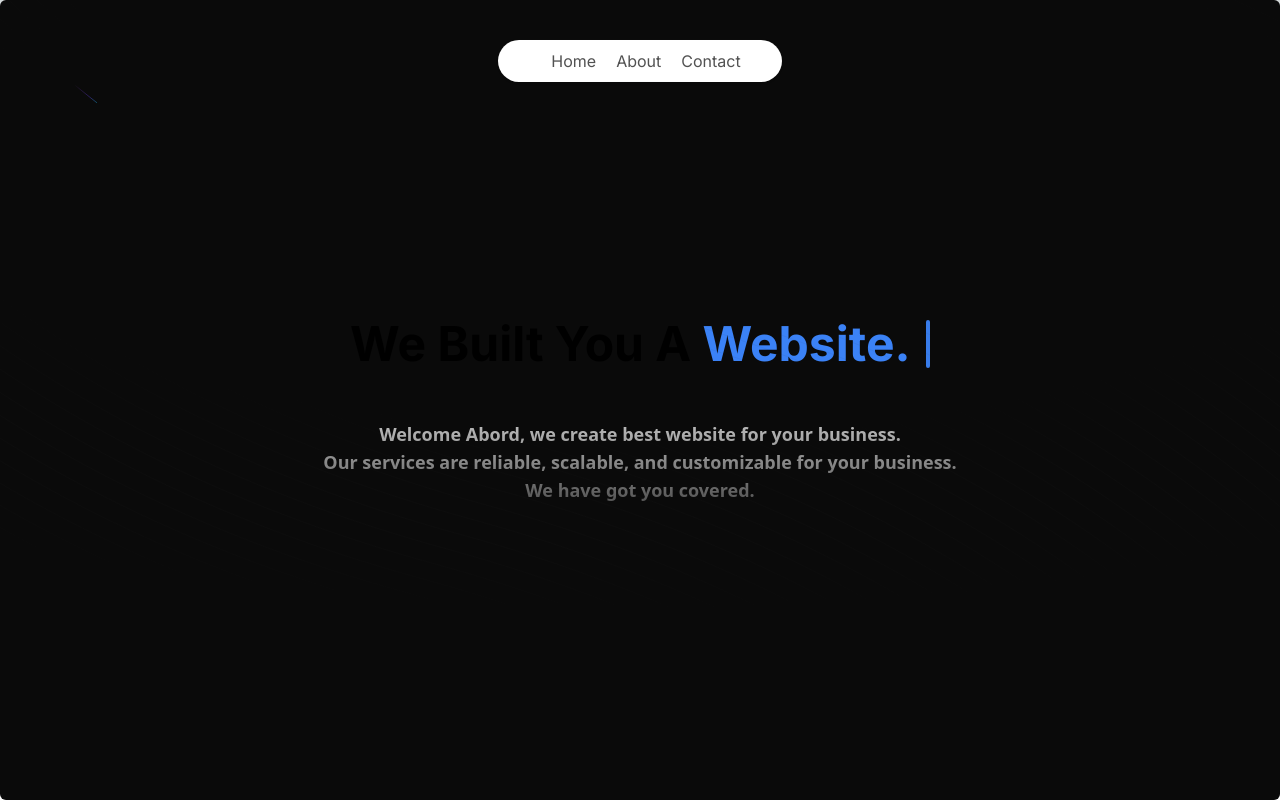
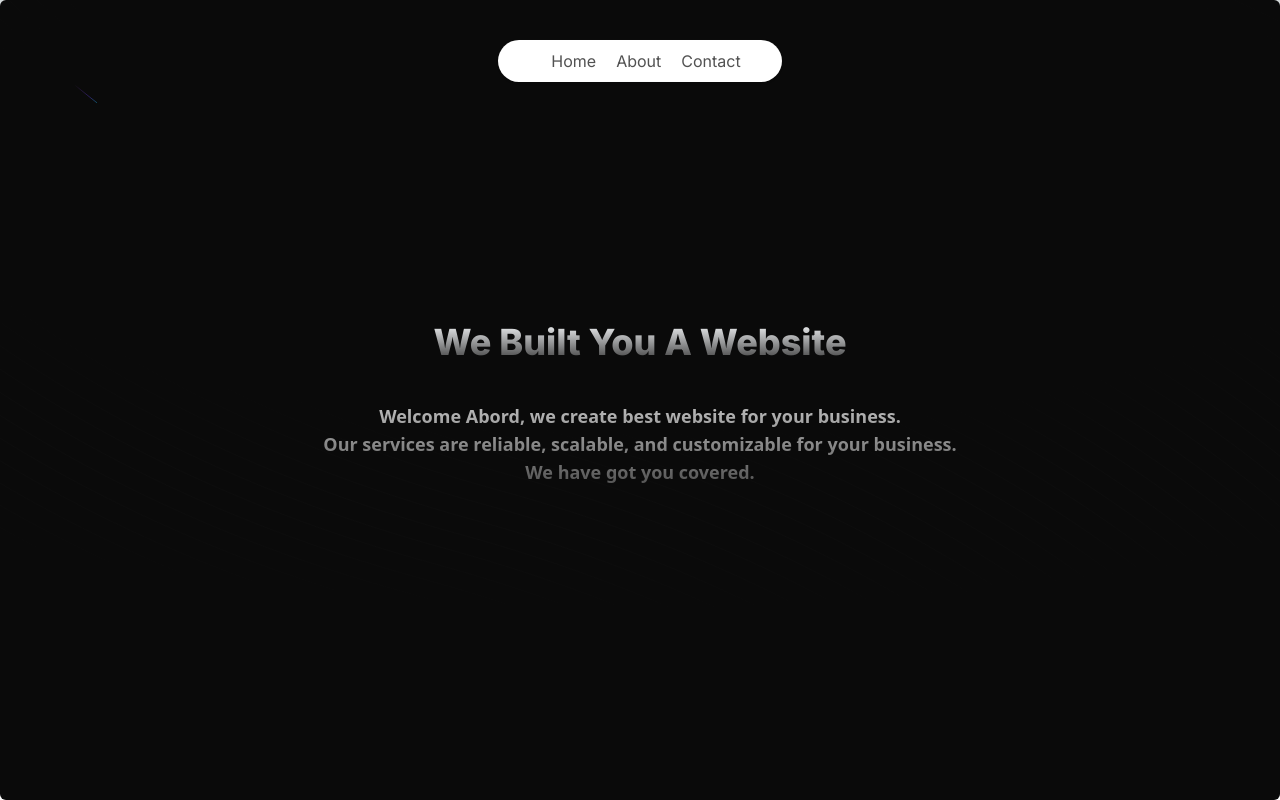
Before and after one commit to dhruv-gour07/next, a Next.js app: page / in a window 1280 px wide. Built offline with nearby package versions, Linux system fonts and the light colour scheme.

Commit message:
Update page.tsx

```diff
--- a/src/app/page.tsx
+++ b/src/app/page.tsx
@@ -10,8 +10,14 @@ export default function BackgroundBeamsDemo() {
 <Navbar/>
     <div className="h-screen w-full rounded-md bg-neutral-950 relative flex flex-col items-center justify-center antialiased">
       <div className="max-w-2xl mx-auto p-4">
-      <TypewriterEffectSmoothDemo>
-      </TypewriterEffectSmoothDemo>
+      <h1 className="bg-gradient-to-b from-slate-50 to-neutral-800 font-extrabold text-transparent bg-clip-text pb-1 max-w-6xl mx-auto my-2 text-4xl text-center relative z-10">
+          We Built You A Website
+        </h1>
+        <h1 className="relative z-10 text-lg md:text-1xl pt-7  bg-clip-text text-transparent bg-gradient-to-b from-neutral-200 to-neutral-600  text-center font-sans font-extrabold">
+           Welcome Abord, we create best website for your business.
+          <br/>Our services are reliable, scalable, and customizable for your business.
+          <br/> We have got you covered.
+        </h1>
       </div>
       <BackgroundBeams />
     </div>
```
